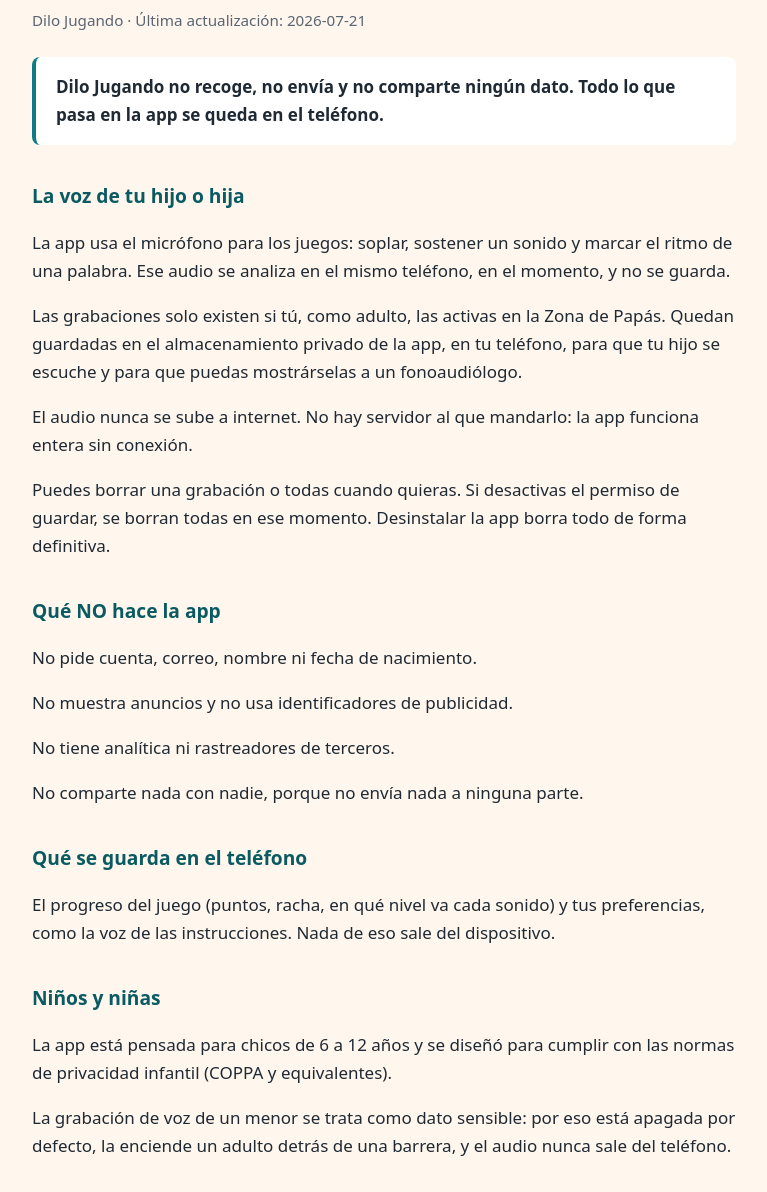
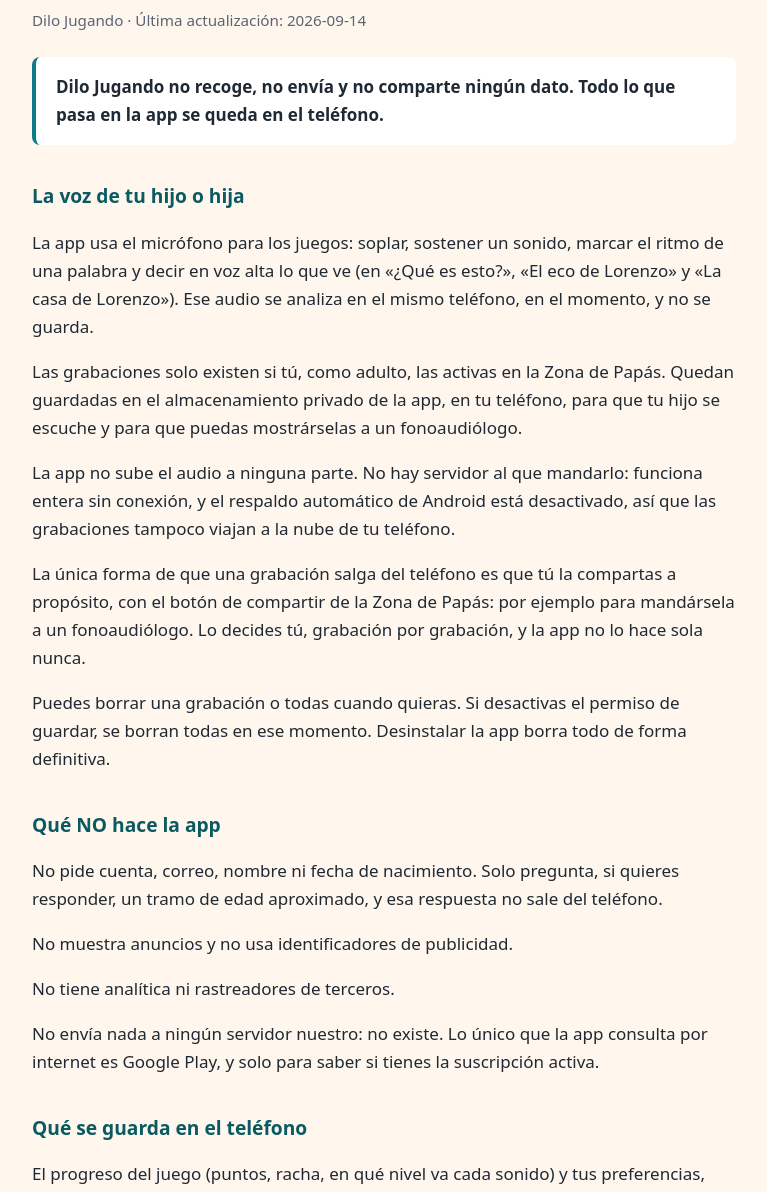
Before and after one commit to gustavogomezgalaz-cpu/dilo-jugando-privacidad, a plain HTML site: page index.html in a window 1280 px wide. Shown: the part 107-1299 px from the top of the page, without its empty margins (256-1023 px from the left). Drawn offline with Linux system fonts and the light colour scheme.

Commit message:
Politica 2026-09-14: preguntas del perfil y juegos con microfono de palabras

```diff
--- a/index.html
+++ b/index.html
@@ -26,23 +26,25 @@
   }
 </style>
 <h1>Política de privacidad</h1>
-<p class="fecha">Dilo Jugando · Última actualización: 2026-07-21</p>
+<p class="fecha">Dilo Jugando · Última actualización: 2026-09-14</p>
 <div class="clave">Dilo Jugando no recoge, no envía y no comparte ningún dato. Todo lo que pasa en la app se queda en el teléfono.</div>
 <h2>La voz de tu hijo o hija</h2>
-<p>La app usa el micrófono para los juegos: soplar, sostener un sonido y marcar el ritmo de una palabra. Ese audio se analiza en el mismo teléfono, en el momento, y no se guarda.</p>
+<p>La app usa el micrófono para los juegos: soplar, sostener un sonido, marcar el ritmo de una palabra y decir en voz alta lo que ve (en «¿Qué es esto?», «El eco de Lorenzo» y «La casa de Lorenzo»). Ese audio se analiza en el mismo teléfono, en el momento, y no se guarda.</p>
 <p>Las grabaciones solo existen si tú, como adulto, las activas en la Zona de Papás. Quedan guardadas en el almacenamiento privado de la app, en tu teléfono, para que tu hijo se escuche y para que puedas mostrárselas a un fonoaudiólogo.</p>
-<p>El audio nunca se sube a internet. No hay servidor al que mandarlo: la app funciona entera sin conexión.</p>
+<p>La app no sube el audio a ninguna parte. No hay servidor al que mandarlo: funciona entera sin conexión, y el respaldo automático de Android está desactivado, así que las grabaciones tampoco viajan a la nube de tu teléfono.</p>
+<p>La única forma de que una grabación salga del teléfono es que tú la compartas a propósito, con el botón de compartir de la Zona de Papás: por ejemplo para mandársela a un fonoaudiólogo. Lo decides tú, grabación por grabación, y la app no lo hace sola nunca.</p>
 <p>Puedes borrar una grabación o todas cuando quieras. Si desactivas el permiso de guardar, se borran todas en ese momento. Desinstalar la app borra todo de forma definitiva.</p>
 <h2>Qué NO hace la app</h2>
-<p>No pide cuenta, correo, nombre ni fecha de nacimiento.</p>
+<p>No pide cuenta, correo, nombre ni fecha de nacimiento. Solo pregunta, si quieres responder, un tramo de edad aproximado, y esa respuesta no sale del teléfono.</p>
 <p>No muestra anuncios y no usa identificadores de publicidad.</p>
 <p>No tiene analítica ni rastreadores de terceros.</p>
-<p>No comparte nada con nadie, porque no envía nada a ninguna parte.</p>
+<p>No envía nada a ningún servidor nuestro: no existe. Lo único que la app consulta por internet es Google Play, y solo para saber si tienes la suscripción activa.</p>
 <h2>Qué se guarda en el teléfono</h2>
 <p>El progreso del juego (puntos, racha, en qué nivel va cada sonido) y tus preferencias, como la voz de las instrucciones. Nada de eso sale del dispositivo.</p>
+<p>Si respondes las preguntas de la bienvenida —tramo de edad, sonidos que le cuestan, qué te gustaría lograr, si va al fonoaudiólogo y si le molestan los ruidos, la música o las animaciones—, las respuestas se guardan solo en este teléfono y sirven únicamente para ajustar la app (por ejemplo, el modo calma). No van en el resumen para la consulta ni se envían a nadie. Puedes no responderlas, cambiarlas en la Zona de Papás, y desinstalar la app las borra.</p>
 <h2>Niños y niñas</h2>
 <p>La app está pensada para chicos de 6 a 12 años y se diseñó para cumplir con las normas de privacidad infantil (COPPA y equivalentes).</p>
-<p>La grabación de voz de un menor se trata como dato sensible: por eso está apagada por defecto, la enciende un adulto detrás de una barrera, y el audio nunca sale del teléfono.</p>
+<p>La grabación de voz de un menor se trata como dato sensible: por eso está apagada por defecto, la enciende un adulto detrás de una barrera, y la app no la manda a ninguna parte por su cuenta. Si sale del teléfono es porque un adulto tocó compartir.</p>
 <h2>Pagos</h2>
 <p>Si en algún momento contratas la suscripción, el cobro lo procesa Google Play. La app no ve ni guarda datos de tu tarjeta.</p>
 <h2>Esta app no es un diagnóstico</h2>
```
